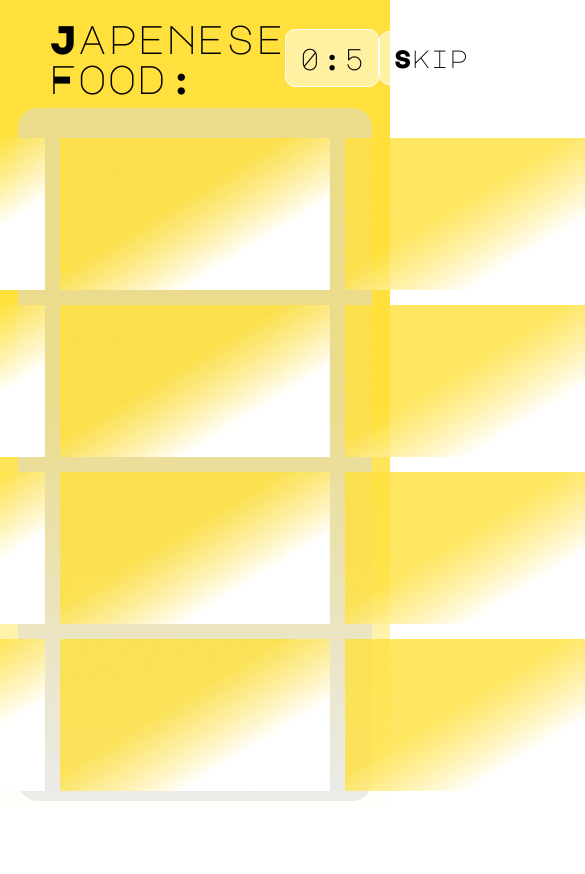
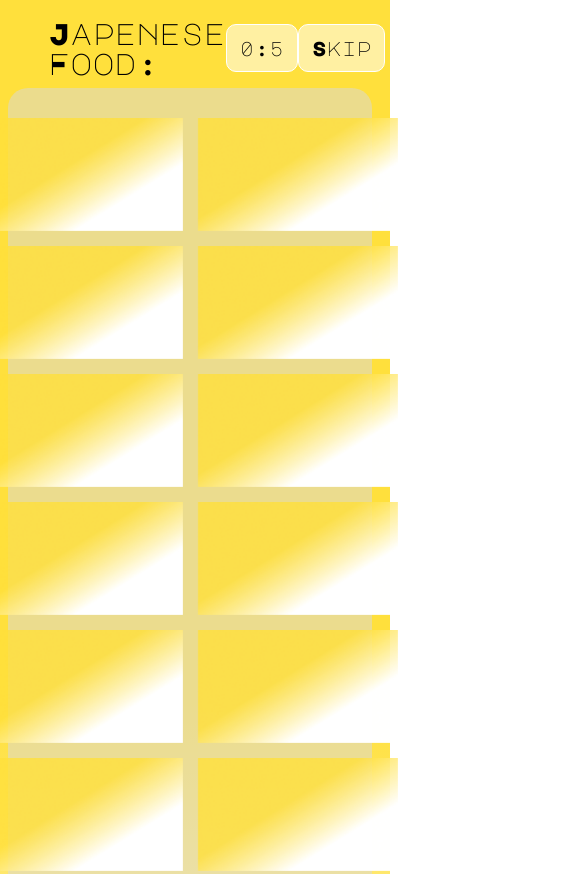
Before and after one commit to daredevil17052004/CA2, a plain HTML site: page jap.html in a window 390 px wide. Shown: the top 874 px of the page, 585 px wide, since content can reach past the window. Before the commit the page ends 844 px from the top, so only its background shows below. Drawn offline with Linux system fonts and the light colour scheme.

Commit message:
final commit

```diff
--- a/app.js
+++ b/app.js
@@ -42,3 +42,9 @@ function randomise(){
 
 };
 randomise();
+
+
+const backAudio = new Audio('./beauty.mp3');
+backAudio.play();
+backAudio.loop;
+backAudio.volume = 0.3;
--- a/flip.css
+++ b/flip.css
@@ -97,3 +97,53 @@ button{
 .right{
     display: flex;
 }
+
+
+
+
+@media all and (max-width:500px){
+    .tiles{
+        display: grid;
+        grid-template-columns: repeat(2,200px);
+        grid-template-rows: repeat(10,113px);
+        grid-gap: 15px;
+        perspective: 1000px;
+        margin-top: 10px;
+        margin-left: 0px;
+        margin-right: 10px;
+        padding: 10px;
+        padding-top: 30px;
+        background-color: rgba(217,217,217,0.52);
+        border-radius: 20px;
+        justify-content: center;
+    }
+    .card img{
+        width: 200px;
+        height: 113px;
+    }
+    .left{
+        margin-left: 40px;
+        font-size: 30px;
+        margin-top: 10px;
+     }
+     .right{
+         /* margin-right: 40px; */
+         font-size: 20px;
+         border: 1px solid white;
+         background-color: rgba(255,255,255,0.52);
+         border-radius: 10px;
+         padding: 13px;
+         margin-top: 10px;
+     }
+     button{
+         font-size: 20px;
+         font-family: 'Major Mono Display';
+         border: 1px solid white;
+         background-color: rgba(255,255,255,0.52);
+         border-radius: 10px;
+         padding: 13px;
+         margin-top: 10px;
+         cursor: pointer;
+     }
+
+}
--- a/high.css
+++ b/high.css
@@ -24,6 +24,7 @@ body{
     margin-top: 50px;
     justify-content: space-between;
     width: 420px;
+    flex-wrap: wrap;
 }
 .high{
     margin-top: 20px;
@@ -44,6 +45,7 @@ body{
     width: 500px;
     justify-content: space-between;
     margin-top: 50px;
+    flex-wrap: wrap;
 }
 button{
     padding: 20px;
@@ -81,3 +83,58 @@ button:hover {
     box-shadow: 1px 5px #666;
     transform: translateY(4px);
 }
+
+@media all and (max-width:500px){
+    .main{
+        display: flex;
+        flex-direction: column;
+        height: 500px;
+        width: 400px;
+        justify-content: flex-start;
+        align-items: center;
+        margin-left: 30px;
+        margin-top: 80px;
+        background-color: rgba(255,255,255,0.52);
+        border-radius: 20px;
+
+    }
+    .score{
+        display: flex;
+        margin-top: 50px;
+        justify-content: space-between;
+        width: 380px;
+    }
+    .high{
+        margin-top: 20px;
+        font-size: 35px;
+    }
+    .item{
+        margin-top: 15px;
+    }
+    .ti{
+        margin-top: 15px;
+    }
+
+    .buttons{
+        display: flex;
+        margin-left: 30px;
+        width: 400px;
+        justify-content: space-between;
+        margin-top: 50px;
+        flex-wrap: wrap;
+    }
+
+    button{
+        padding: 20px;
+        width: 150px;
+        font-family:'Major Mono Display' ;
+        font-size: 20px;
+        border: 1px solid white;
+        transition: all 0.5s;
+        /* background-color: rgba(255,224,60,0.81); */
+        background: transparent;
+        border-radius: 10px;
+    }
+
+
+}
--- a/login.css
+++ b/login.css
@@ -16,6 +16,7 @@ body{
     background-color: rgba(255,255,255,0.52);
     font-size: 32px;
     border-radius: 20px;
+    flex-wrap: wrap;
 }
 
 .name{
@@ -68,3 +69,54 @@ button{
 ::placeholder{
     color:#b3b3b3;
 }
+
+
+@media all and (max-width:500px){
+
+.inner-box{
+    display: flex;
+    flex-direction: column;
+    align-items: flex-start;
+    height: 650px;
+    width: 350px;
+    margin-left: 30px;
+    margin-top: 50px;
+    background-color: rgba(255,255,255,0.52);
+    font-size: 20px;
+    border-radius: 20px;
+    flex-wrap: wrap;
+}
+
+.name{
+    margin-top: 70px;
+    margin-left: 20px;
+}
+.nickname{
+    margin-top: 150px;
+    margin-left: 20px;
+}
+
+input{
+    margin-top: 20px;
+    width: 300px;
+    height: 40px;
+    font-size: 18px;
+    font-family: 'Major Mono Display';
+    border-radius: 10px;
+    border: 1px solid transparent;
+}
+
+button{
+    margin-top: 120px;
+    font-size: 20px;
+    padding: 5px;
+    height: 40px;
+    width: 150px;
+    margin-left: 100px;
+    background-color:rgba(255,224,60,0.81);
+    border: white;
+    transition: all 0.4s;
+    font-family: 'Major Mono Display';
+    border-radius: 10px;
+}
+}
--- a/style.css
+++ b/style.css
@@ -18,6 +18,10 @@ button{
     align-items: center;
 
     height: 770px;
+}
+.madeBy{
+    font-size: 15px;
+    padding-top: 100px;
 }
 
 
@@ -78,3 +82,29 @@ button:hover{
 
 }
 .dropdown:hover .btn{background-color: rgba(255,224,60,0.81);}
+
+
+
+@media all and (max-width:500px){
+    body{
+        font-size: 70px;
+    }
+
+    button{
+        font-size: 20px;
+    }
+    .dropdown-content{
+        display: none;
+        position: absolute;
+        left: 70px;
+        top: 90px;
+
+        border-collapse: collapse;
+        background-color: rgba(255,224,60,0.52);
+        z-index:1;
+    }
+    .dropdown:hover .dropdown-content{
+        display: flex;
+        flex-direction: column;
+    }
+}
```
Also changed, not shown: index.html (+4 -0 lines), 1 other file.
